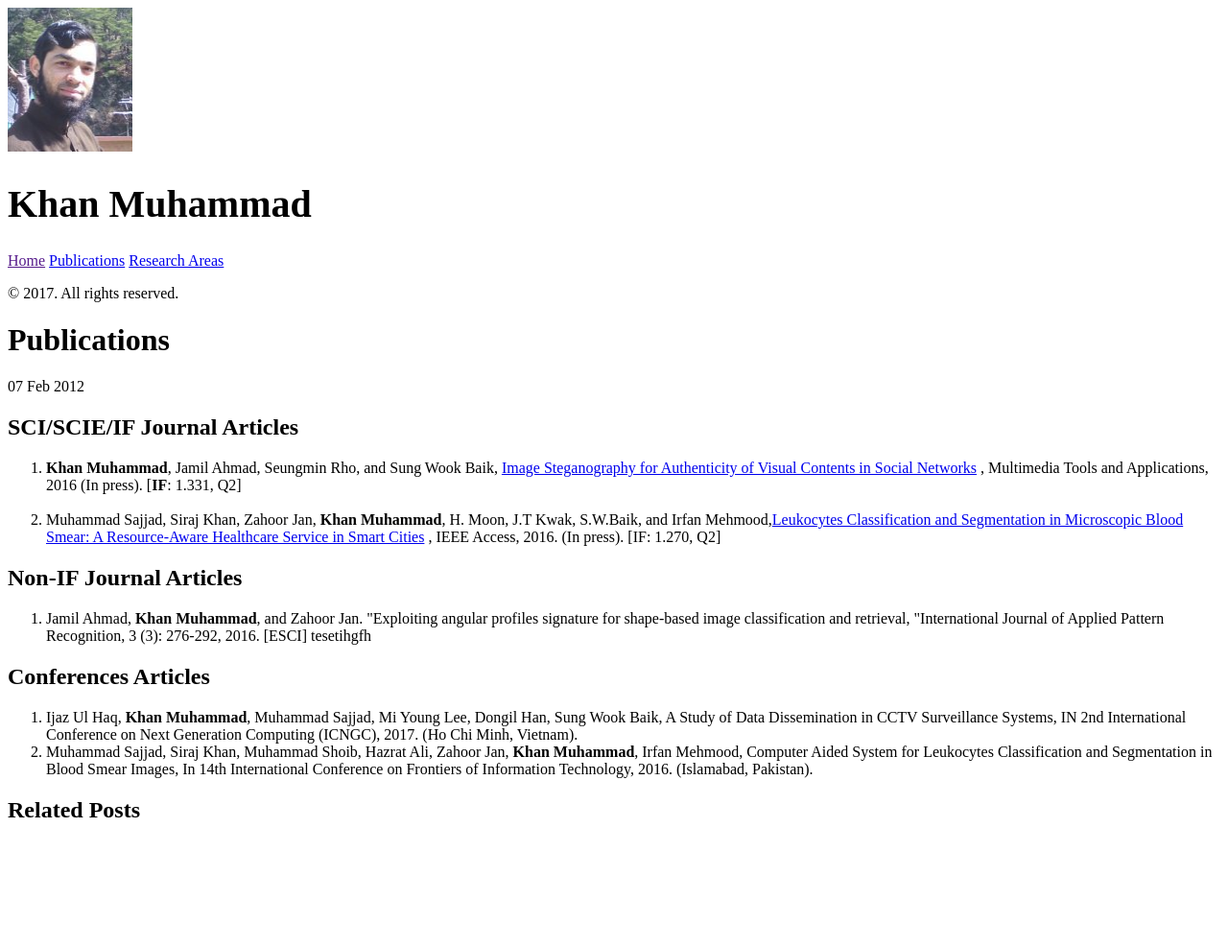
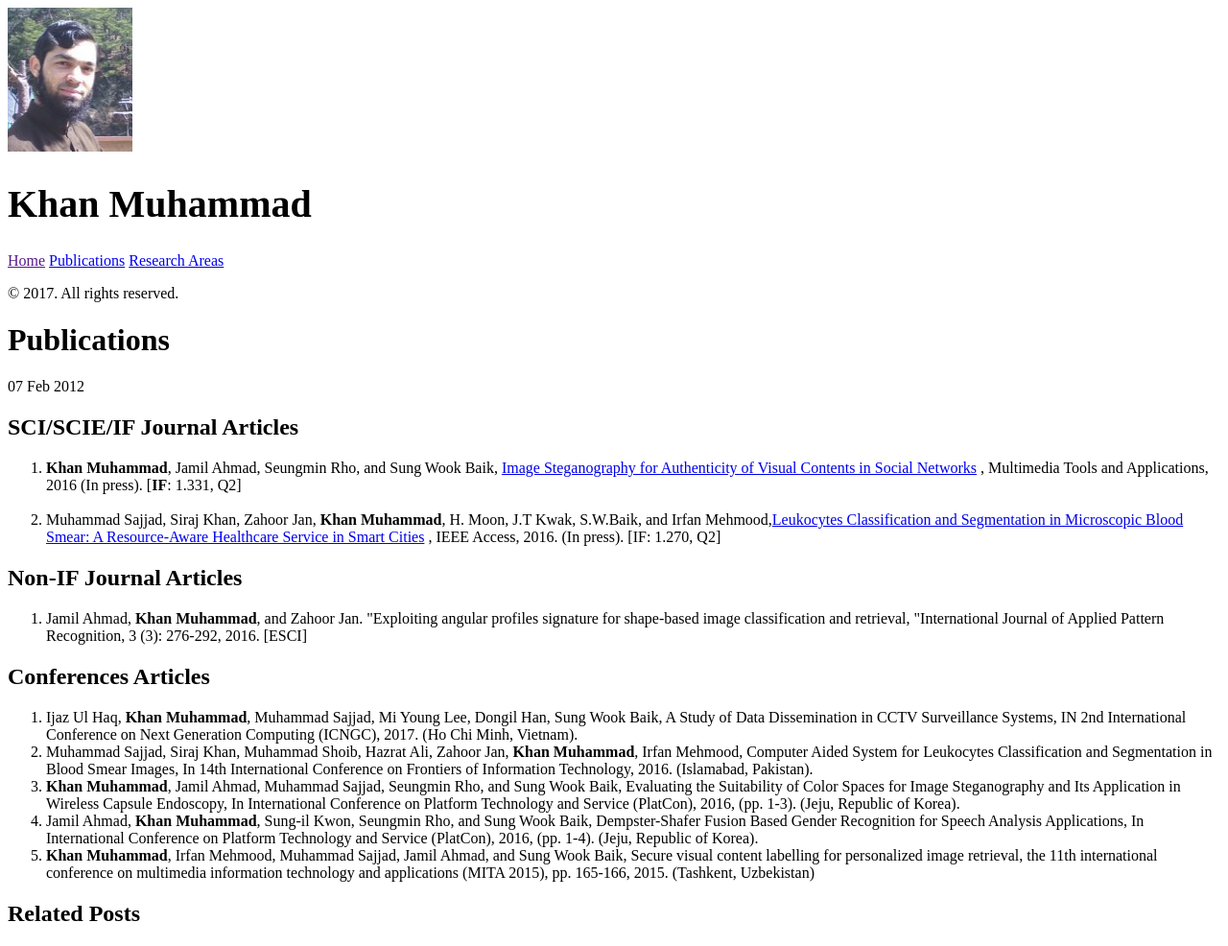
Before and after one commit to khan-muhammad/khan-muhammad.github.io, a Jekyll site: the page built from _posts/2012-02-07-pub1.md, in a window 1280 px wide. Shown: the whole page at 96% size. Built offline with Jekyll 4.4.1, drawn with Linux system fonts in a browser that asks for light colours; Markdown is read by kramdown in place of the engine named in the settings; before the commit the page ends 900 px from its top, so only the background shows below that.

Commit message:
Finished conference papers

```diff
--- a/_posts/2012-02-07-pub1.md
+++ b/_posts/2012-02-07-pub1.md
@@ -27,7 +27,6 @@ Muhammad Sajjad, Siraj Khan, Zahoor Jan, <b>Khan Muhammad</b>, H. Moon, J.T Kwak
 <ol>
 <li>
 	Jamil Ahmad, <strong>Khan Muhammad</strong>, and Zahoor Jan. "Exploiting angular profiles signature for shape-based image classification and retrieval, "International Journal of Applied Pattern Recognition, 3 (3): 276-292, 2016. [ESCI]
-tesetihgfh
 </li>
 
 
@@ -45,5 +44,16 @@ Ijaz Ul Haq, <strong>Khan Muhammad</strong>, Muhammad Sajjad, Mi Young Lee, Dong
 Muhammad Sajjad, Siraj Khan, Muhammad Shoib, Hazrat Ali, Zahoor Jan, <strong>Khan Muhammad</strong>, Irfan Mehmood, Computer Aided System for Leukocytes Classification and Segmentation in Blood Smear Images, In 14th International Conference on Frontiers of Information Technology, 2016. (Islamabad, Pakistan).
 </li>
 
+<li>
+<strong>Khan Muhammad</strong>, Jamil Ahmad, Muhammad Sajjad, Seungmin Rho, and Sung Wook Baik, Evaluating the Suitability of Color Spaces for Image Steganography and Its Application in Wireless Capsule Endoscopy, In International Conference on Platform Technology and Service (PlatCon), 2016, (pp. 1-3). (Jeju, Republic of Korea).
+</li>
+
+<li>
+Jamil Ahmad, <strong>Khan Muhammad</strong>, Sung-il Kwon, Seungmin Rho, and Sung Wook Baik, Dempster-Shafer Fusion Based Gender Recognition for Speech Analysis Applications, In International Conference on Platform Technology and Service (PlatCon), 2016, (pp. 1-4). (Jeju, Republic of Korea).
+</li>
+
+<li>
+<strong>Khan Muhammad</strong>, Irfan Mehmood, Muhammad Sajjad, Jamil Ahmad, and Sung Wook Baik, Secure visual content labelling for personalized image retrieval, the 11th international conference on multimedia information technology and applications (MITA 2015), pp. 165-166, 2015. (Tashkent, Uzbekistan)
+</li>
 
 </ol>
```
